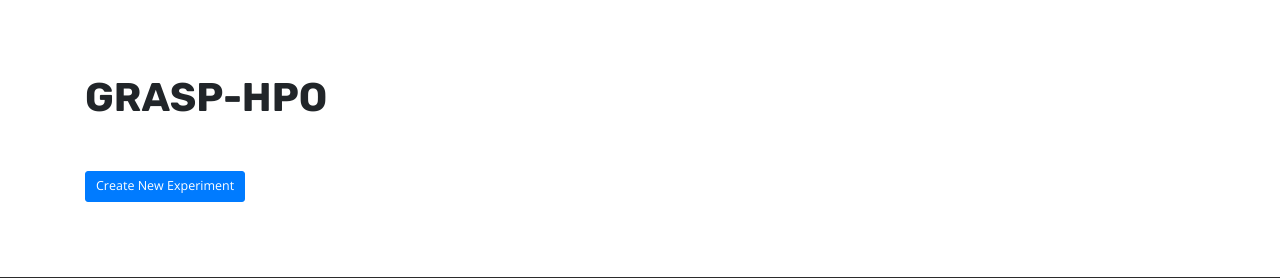
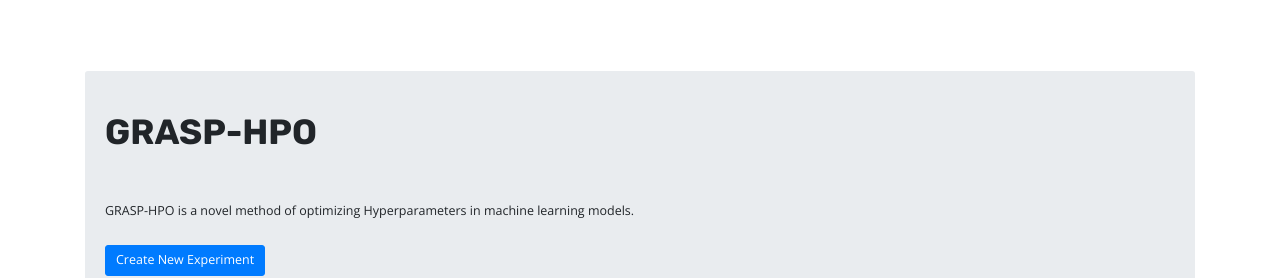
Before and after one commit to shinwookim/GRASP-WEB, a Flask app: page / in a window 1280 px wide. Shown: the part 123-401 px from the top of the page. Run offline with Flask 3, Linux system fonts and the light colour scheme; some libraries are stand-ins or nearby versions; some web fonts are replaced.

Commit message:
basic styling:

```diff
--- a/templates/default.html
+++ b/templates/default.html
@@ -59,9 +59,7 @@
         </button>
         <div class="collapse navbar-collapse" id="navbarNavAltMarkup">
           <div class="navbar-nav">
-            <a class="nav-item nav-link active" href="#"
-              >Home <span class="sr-only">(current)</span></a
-            >
+            <a class="nav-item nav-link" href="#"> Home </a>
             <a class="nav-item nav-link" href="#">Features</a>
             <a class="nav-item nav-link" href="#">Pricing</a>
             <a
@@ -111,17 +109,20 @@
           <div class="row">
             <div class="col">
               <div class="sections">
-                <!-- <section>
-                                <div class="contact-info">
-                                    <p>Address Line 1<br>
-                                        Address Line 2 Goes Here<br>
-                                        Pittsburgh, PA 15260
-                                    </p>
-                                    <p>412-xxx-xxxx<br>
-                                        <a href="mailto:email@pitt.edu">email@pitt.edu</a>
-                                    </p>
-                                </div>
-                            </section> -->
+                <section>
+                  <div class="contact-info">
+                    <p>
+                      University of Pittsburgh<br />
+                      Department of Computer Science<br />
+                      Sennott Square Building<br />
+                      210 S. Bouquet Street<br />
+                      Pittsburgh, PA 15260
+                    </p>
+                    <p>
+                      <a href="mailto:cs@pitt.edu">cs@pitt.edu</a>
+                    </p>
+                  </div>
+                </section>
                 <!-- <section>
                                 <h3>Resources</h3>
                                 <ul class="two-column">
--- a/templates/home.html
+++ b/templates/home.html
@@ -1,7 +1,11 @@
 {% extends "default.html" %} {% block title %}Home | {{ super() }}{% endblock%}
 {% block body %}
-
-<h1>GRASP-HPO</h1>
+<div class="jumbotron">
+  <h1 class="display-4">GRASP-HPO</h1>
+  <p class="lead">
+    <strong>GRASP-HPO</strong> is a novel method of optimizing Hyperparameters
+    in machine learning models.
+  </p>
 
   <a
     href="{{ url_for('experiment') }}"
@@ -10,5 +14,6 @@
   >
     Create New Experiment
   </a>
+</div>
 
 {% endblock %}
```
Also changed, not shown: static/img/GRASP_TEMP.png. Lines whose indentation alone changed are shown as unchanged.
